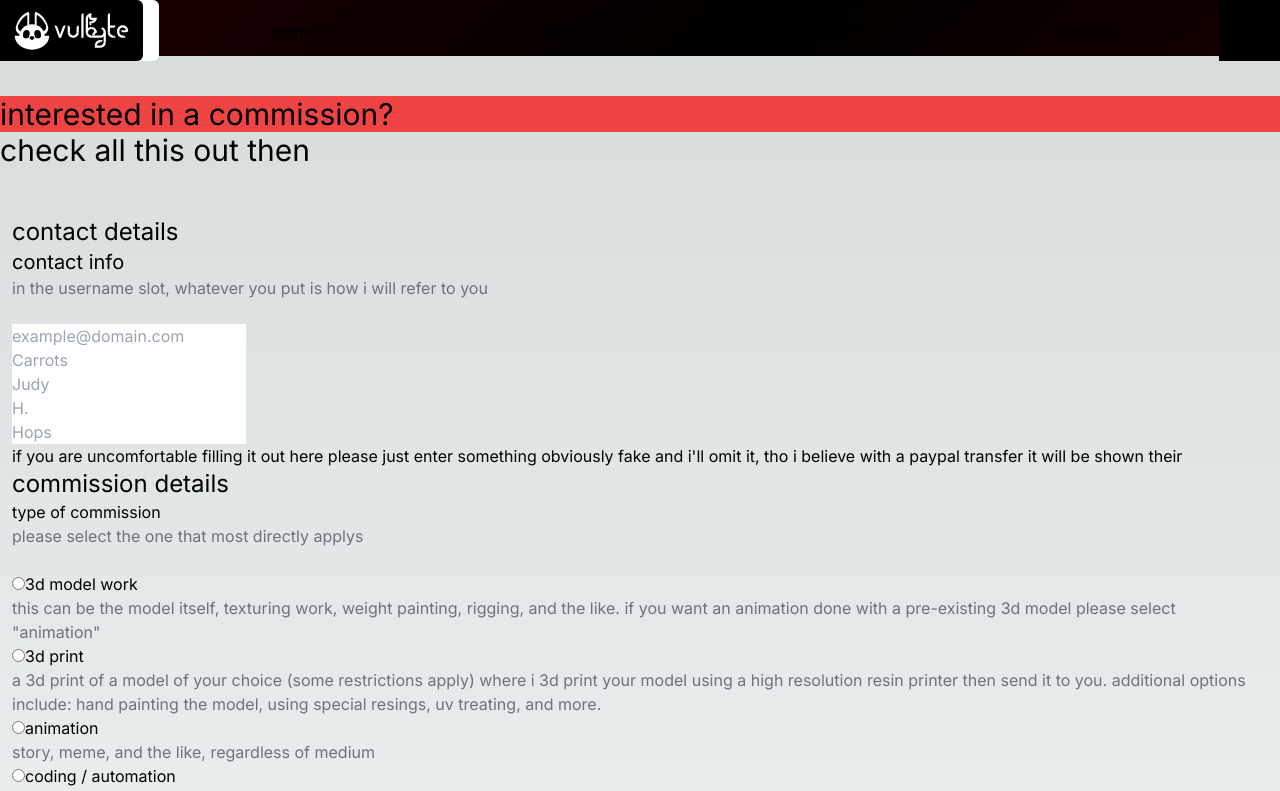
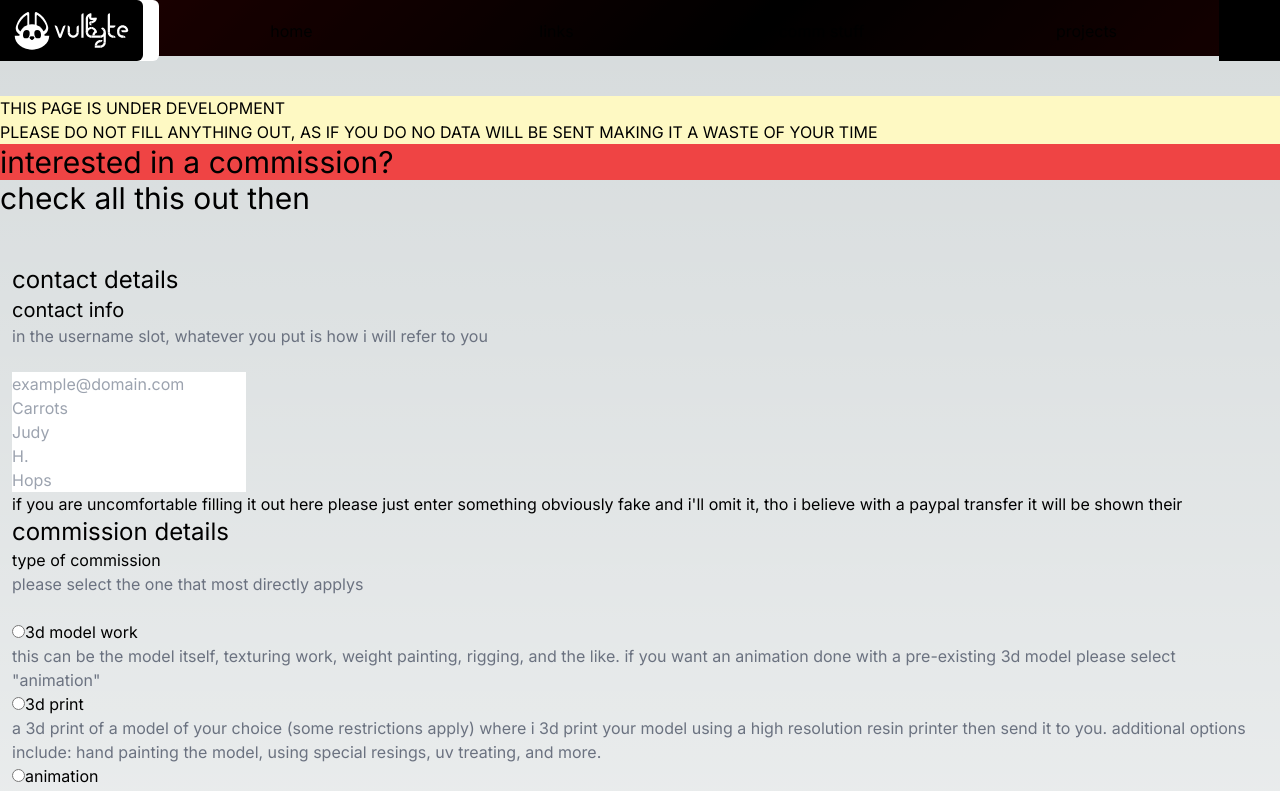
Before and after one commit to bubbshalub/bubbshalubDotCom, a Next.js app: page /commStuff in a window 1280 px wide. Shown: the top 791 px of the page. Built offline with nearby package versions, Linux system fonts and the light colour scheme; no server answers.

Commit message:
fixed a cluister of small errors flagged by cloudflare

```diff
--- a/app/commStuff/components/ContactInfo.tsx
+++ b/app/commStuff/components/ContactInfo.tsx
@@ -73,6 +73,7 @@ export default function ContactInfoForm() {
       <br />
       {QuickInput("text", "Hops", lName, lNameChange)}
       <p>
+        {" "}
         if you are uncomfortable filling it out here please just enter something
         obviously fake and i'll omit it, tho i believe with a paypal transfer it
         will be shown their
--- a/app/commStuff/page.tsx
+++ b/app/commStuff/page.tsx
@@ -17,7 +17,11 @@ export default function CommStuff() {
       <Navbar />
       <br />
       <br />
-
+      <h2 className="bg-yellow-100 text-black">
+        THIS PAGE IS UNDER DEVELOPMENT <br />
+        PLEASE DO NOT FILL ANYTHING OUT, AS IF YOU DO NO DATA WILL BE SENT
+        MAKING IT A WASTE OF YOUR TIME
+      </h2>
       <h1 className="bg-red-500 text-3xl">interested in a commission? </h1>
       <h2 className="text-3xl"> check all this out then </h2>
       <br />
```
